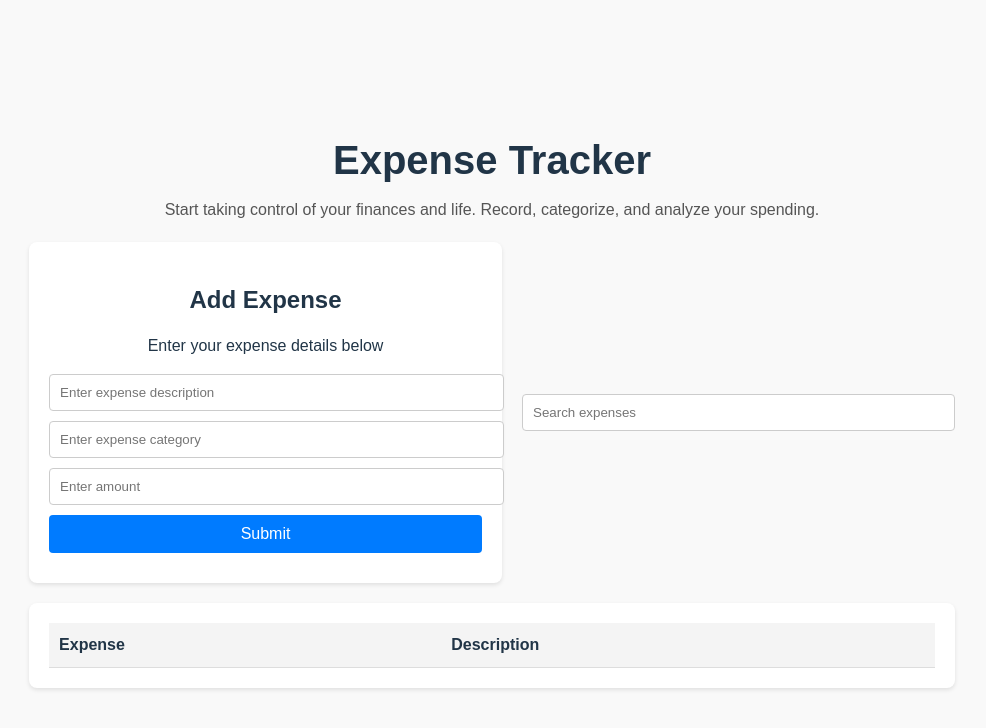
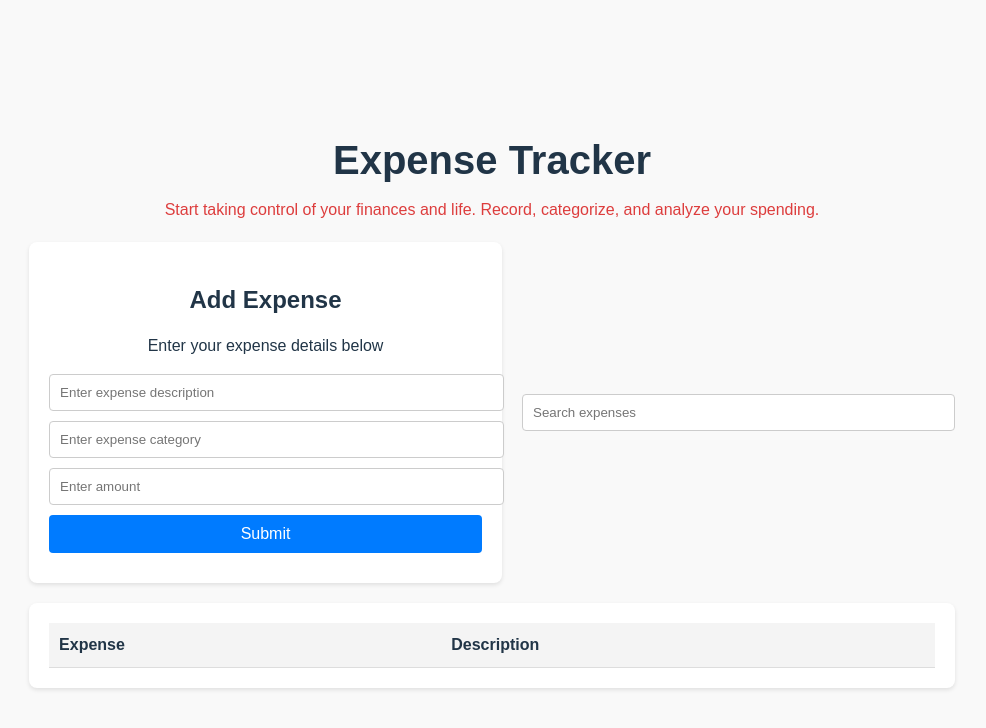
Before and after one commit to kipDstar/Expense-Tracker-Project, a React (Vite) app: page / in a window 1280 px wide. Shown: the top 728 px of the page, without its empty margins (148-1134 px from the left). Built offline with nearby package versions, Linux system fonts and the light colour scheme.

Commit message:
updated App.css to change header element color for better visibility

```diff
--- a/src/App.css
+++ b/src/App.css
@@ -23,7 +23,7 @@ header h1 {
 
 header p {
   font-size: 1rem;
-  color: #555;
+  color: #dd3d3d;
 }
 
 .form-and-search {
```
